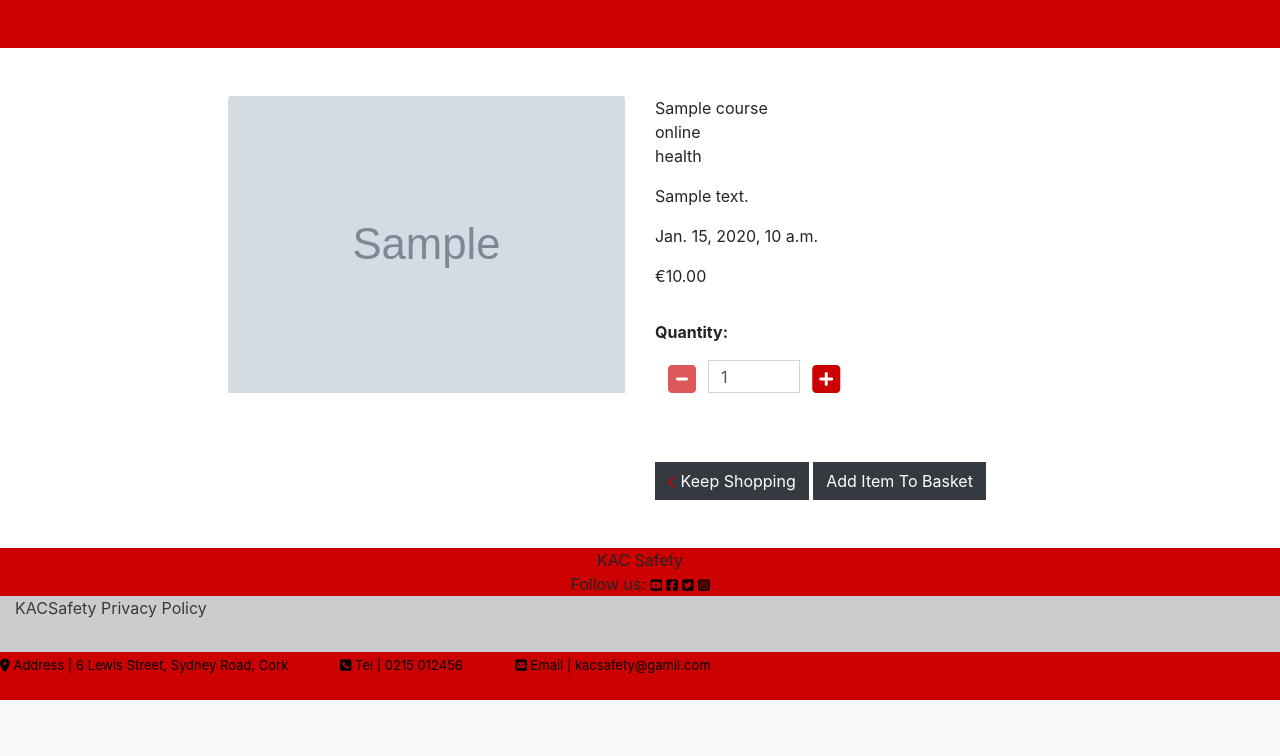
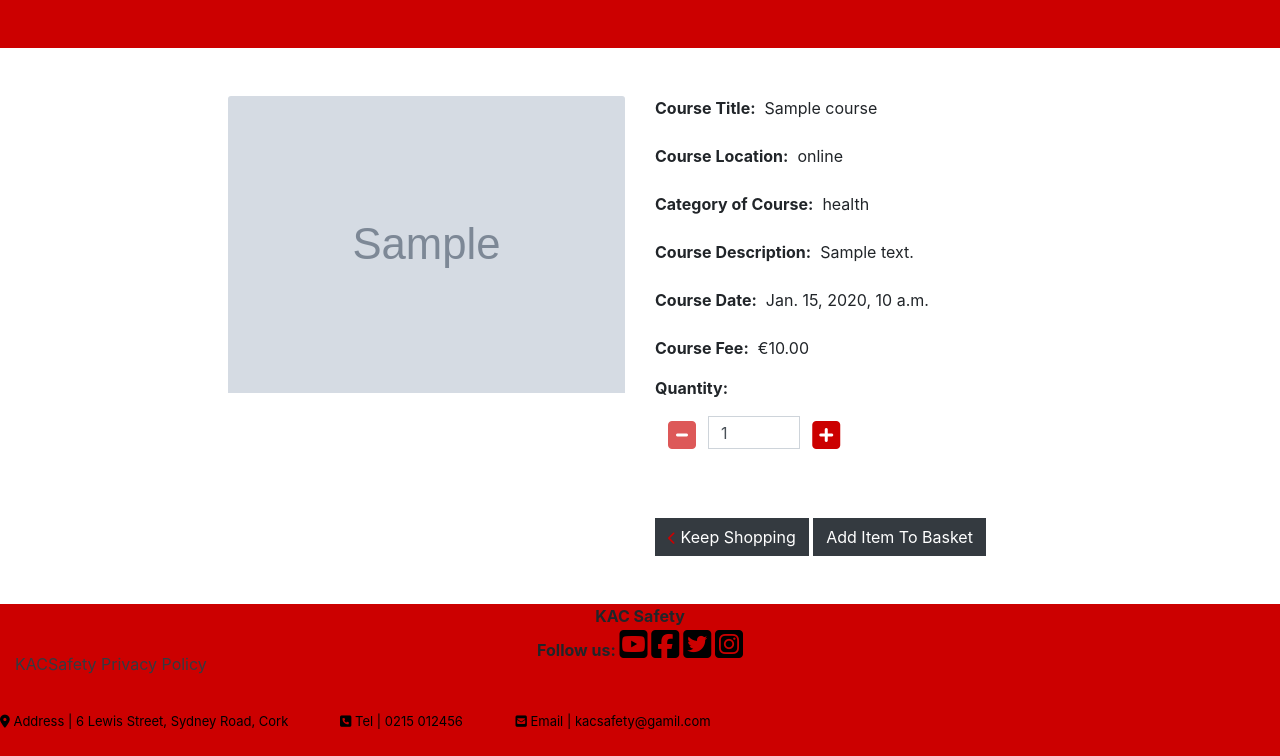
Before and after one commit to NBJIN/kacsafetya, a Django app: page /courses/courses/detail/1/ in a window 1280 px wide. Shown: the part 136-892 px from the top of the page. Before the commit the page ends 836 px from the top, so only its background shows below. Run offline with Django 3.2, Linux system fonts and the light colour scheme; tables that the repository leaves empty hold one stand-in row (values such as "Sample post"); grey boxes marked "Sample" are stand-in pictures; some libraries are stand-ins or nearby versions.

Commit message:
Styling of detailed_courses, all_courses and base
detailed_courses page added headings for each section of information
about the course.  all_courses added headings for each course
underneath the picture of the course.  base.html increased size of
social media icons and text.

```diff
--- a/courses/templates/courses/detailed_courses.html
+++ b/courses/templates/courses/detailed_courses.html
@@ -31,17 +31,18 @@
         <div class="col-12 col-md-6 col-lg-4">
             <div class="product-details-container mb-5 mt-md-5">
 
-                <p class="mb-0">{{ courses.title }}</p>
-                <p class="mb-0">{{ courses.location }}</p>
-                <p class="mb-0">{{ courses.group_by }}</p>
-                <!-- {% if product.rating %}
-                        <small class="text-muted"><i class="fas fa-star mr-1"></i>{{ product.rating }} / 5</small>
-                    {% else %}
-                        <small class="text-muted">No Rating</small>
-                    {% endif %} -->
-                <p class="mt-3">{{ courses.details }}</p>
-                <p class="mt-3">{{ courses.date_of_course }}</p>
-                <p class="mt-3">€{{ courses.fee }}</p>
+                <p class="mb-0"><strong>Course Title:</strong>&nbsp;&nbsp;<span>{{ courses.title }}</span></p>
+                <br>
+                <p class="mb-0"><strong>Course Location:</strong>&nbsp;&nbsp;<span>{{ courses.location }}</span></p>
+                <br>
+                <p class="mb-0"><strong>Category of Course:</strong>&nbsp;&nbsp;<span>{{ courses.group_by }} </span></p>
+                <br>
+                <p class="mb-0"><strong>Course Description:</strong>&nbsp;&nbsp;<span>{{ courses.details }}</span></p>
+                <br>
+                <p class="mb-0"><strong>Course Date:</strong>&nbsp;&nbsp;<span>{{ courses.date_of_course }}</span></p>
+               <br>
+                <p class="mb-0"><strong>Course Fee:</strong>&nbsp;&nbsp;<span>€{{ courses.fee }}</span></p>
+
                 <form class="form" action="{% url 'add_to_basket' courses.id %}" method="POST">
                     {% csrf_token %}
                     <div class="form-row">
--- a/static/css/base.css
+++ b/static/css/base.css
@@ -161,7 +161,7 @@ body {
 }
 
 .row-footer2 {
-    background-color: #CCCCCC;
+    background-color: #CC0000;
     height: 7vh;
 }
 
--- a/templates/base.html
+++ b/templates/base.html
@@ -216,19 +216,19 @@
     <div class="container-fluidfooter">
       <div class="row-footer1">
         <div class="col">
-          <p class="mb-0  text-center style-2">KAC Safety</p>
-          <p class="m-0 text-center">Follow us:
+          <p class="mb-0 text-center style-2 font-weight-bold">KAC Safety</p>
+          <p class="m-0 text-center font-weight-bold">Follow us:
             <a href="http://youtube.com" target="_blank" rel="noopener"
               aria-label="Visit our Youtube page (opens in new tab)"><i
-                class="fab fa-youtube-square ms-3 style-5"></i></a>
+                class="fab fa-youtube-square ms-3 style-5 fa-2x"></i></a>
             <a href="https://www.facebook.com/profile.php?id=100092925497637" target="_blank" rel="noopener"
-              aria-label="Visit our Facebook page (opens in new tab)"><i class="fab fa-facebook-square ms-3"></i></a>
+              aria-label="Visit our Facebook page (opens in new tab)"><i class="fab fa-facebook-square ms-3 fa-2x"></i></a>
             <a href="http://twitter.com" target="_blank" rel="noopener"
               aria-label="Visit our Twitter page (opens in new tab)"><i
-                class="fab fa-twitter-square ms-3 style-3"></i></a>
+                class="fab fa-twitter-square ms-3 style-3 fa-2x"></i></a>
             <a href="http://instagram.com" target="_blank" rel="noopener"
               aria-label="Visit our instagram page (opens in new tab)"><i
-                class="fab fa-instagram-square ms-3 style-4"></i></a>
+                class="fab fa-instagram-square ms-3 style-4 fa-2x"></i></a>
           </p>
         </div>
       </div>
```
Also changed, not shown: courses/templates/courses/all_courses.html (+14 -7 lines).
